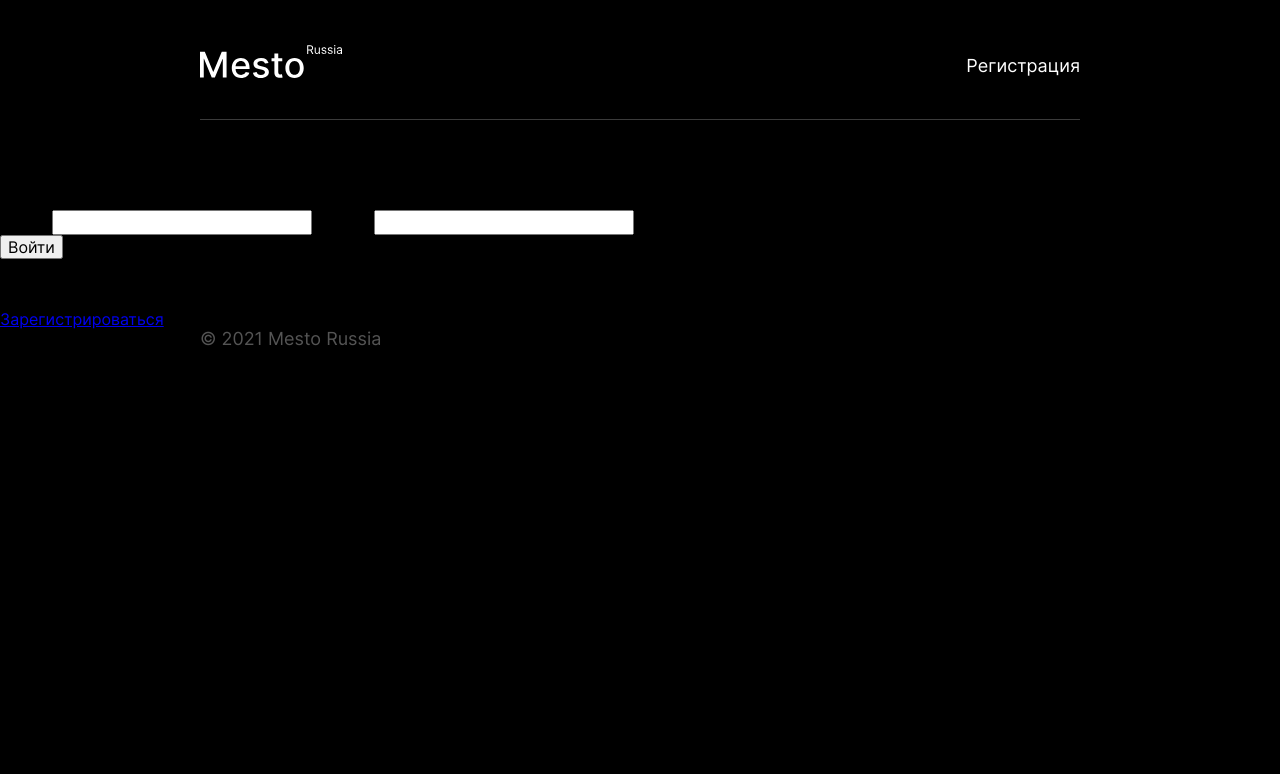
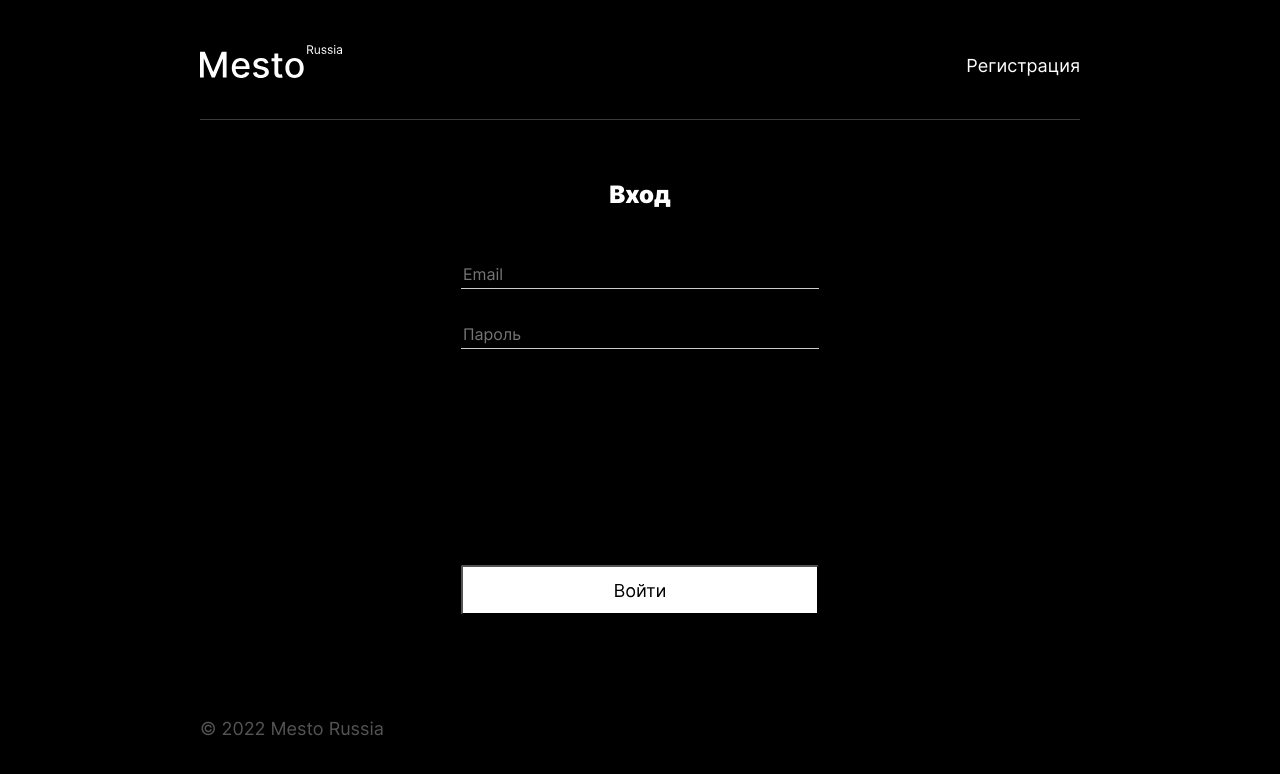
Before and after one commit to Evgenia-N/react-mesto-auth, a React (Create React App) app: page /sign-in in a window 1280 px wide. Shown: the top 774 px of the page. Built offline with nearby package versions, Linux system fonts and the light colour scheme; no server answers.

Commit message:
feat: разметка login

```diff
--- a/src/components/Footer.js
+++ b/src/components/Footer.js
@@ -3,7 +3,7 @@ import React from "react";
 export default function Footer() {
   return (
     <footer className="footer section page__footer">
-      <p className="footer__text">&copy; 2021 Mesto Russia</p>
+      <p className="footer__text">&copy; 2022 Mesto Russia</p>
     </footer>
   )
 }
--- a/src/components/Login.js
+++ b/src/components/Login.js
@@ -1,6 +1,7 @@
 import React from "react";
 import { Link, useNavigate } from "react-router-dom";
 import * as auth from "../auth"
+import './styles/Login.css'
 
 export default function Login({onLogin}) {
   const [values, setValues] = React.useState({
@@ -40,18 +41,18 @@ export default function Login({onLogin}) {
 
   return (
     <div className="login">
-      <p className="login__welcome">Добро пожаловать!</p>
+      <span className="login__enter">Вход</span>
       <form onSubmit={handleSubmit} className="login__form">
-        <label htmlFor="username">Логин:</label>
         <input
           required
-          id="username"
-          name="username"
-          type="text"
-          value={values.username}
+          id="email"
+          name="email"
+          type="email"
+          value={values.email}
           onChange={handleChange}
+          className="login__input"
+          placeholder="Email"
         />
-        <label htmlFor="password">Пароль:</label>
         <input
           required
           id="password"
@@ -59,24 +60,15 @@ export default function Login({onLogin}) {
           type="password"
           value={values.password}
           onChange={handleChange}
+          className="login__input"
+          placeholder="Пароль"
         />
-        <div className="login__button-container">
-          <button
+        <button
             type="submit"
             onSubmit={handleSubmit}
-            className="login__link"
-          >
-            Войти
-          </button>
-        </div>
+            className="login__link">
+        </button>
       </form>
-
-      <div className="login__signup">
-        <p>Ещё не зарегистрированы?</p>
-        <Link to="/sign-up" className="signup__link">
-          Зарегистрироваться
-        </Link>
-      </div>
     </div>
   );
 }
--- /dev/null
+++ b/src/components/styles/Login.css
@@ -0,0 +1,72 @@
+@font-face {
+  font-family: 'Inter';
+  font-style:  normal;
+  font-weight: 400;
+  src: url('../../vendor/fonts/inter-regular.woff2') format("woff2"),
+       url('../../vendor/fonts/inter-regular.woff') format("woff");
+}
+
+@font-face {
+  font-family: 'Inter';
+  font-style:  normal;
+  font-weight: 500;
+  src: url('../../vendor/fonts/inter-medium.woff2') format("woff2"),
+       url('../../vendor/fonts/inter-medium.woff') format("woff");
+}
+
+@font-face {
+  font-family: 'Inter';
+  font-style:  normal;
+  font-weight: 900;
+  src: url('../../vendor/fonts/inter-black.woff2') format("woff2"),
+       url('../../vendor/fonts/inter-black.woff') format("woff");
+}
+
+.login {
+  display: flex;
+  flex-direction: column;
+  align-items: center;
+  flex: 1;
+}
+
+.login__enter {
+  font-family: 'Inter';
+  font-size: 24px;
+  font-style: normal;
+  font-weight: 900;
+  line-height: 29px;
+  text-align: center;
+  color: #fff;
+  margin: 20px 0;
+}
+
+.login__form {
+  display: flex;
+  flex-direction: column;
+  width: 358px;
+}
+
+.login__input {
+  background-color: #000;
+  border: none;
+  border-bottom: 1px  solid #ccc;
+  margin-top: 30px;
+  height: 27px;
+  color: #ccc;
+}
+
+.login__link {
+  background-image: url("../../images/login-button.svg");
+  background-repeat: no-repeat;
+  background-position: center;
+  width: 358px;
+  height: 50px;
+  border-radius: 2px;
+  margin-top: 216px;
+  cursor: pointer;
+}
+
+.login__link:hover {
+  opacity: .85;
+  transition: opacity .1s ease;
+}
```
Also changed, not shown: src/images/login-button.svg (added).
